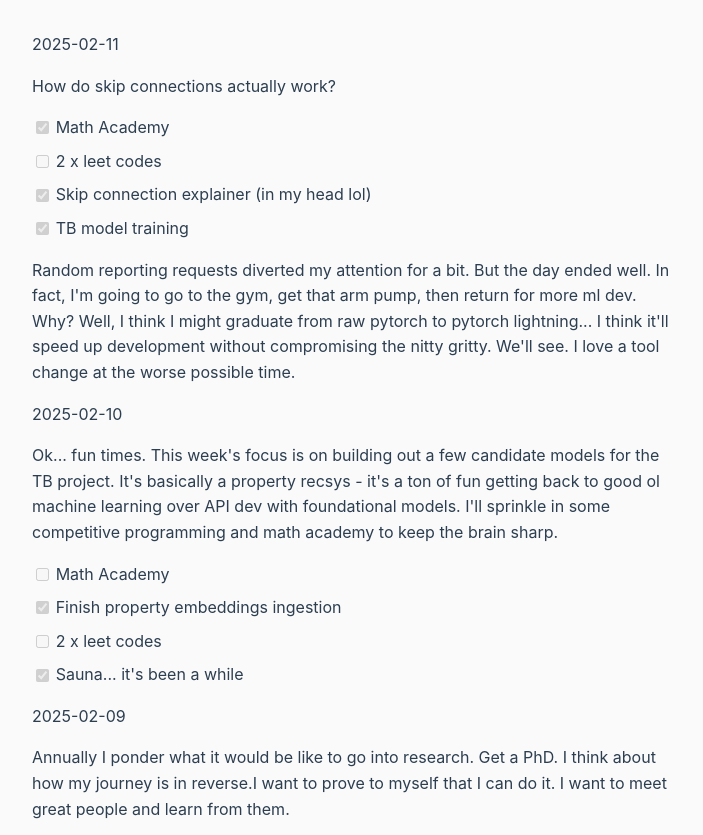
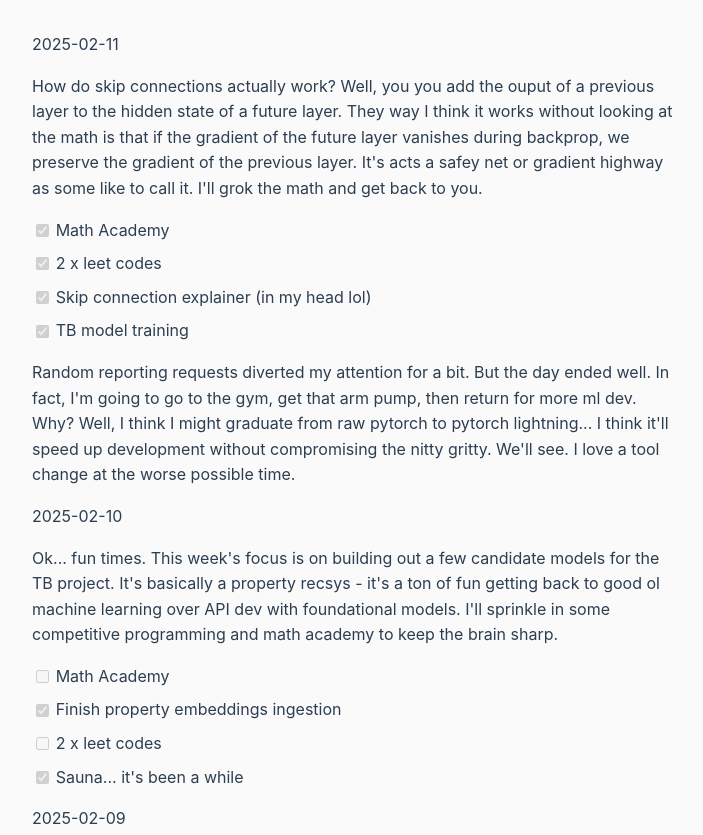
Before and after one commit to grad-ient/logmd, a plain HTML site: page index.html in a window 1280 px wide. Shown: the top 835 px of the page, without its empty margins (283-986 px from the left). Drawn offline with Linux system fonts and the light colour scheme.

Commit message:
deploy: 94c10773bdabe47f9b3efeded765c74a52100d69

```diff
--- a/index.html
+++ b/index.html
@@ -47,10 +47,14 @@
 </head>
 <body>
     <p>2025-02-11</p>
-<p>How do skip connections actually work?</p>
+<p>How do skip connections actually work? Well, you  you add the ouput of a previous
+layer to the hidden state of a future layer. They way I think it works without looking at
+the math is that if the gradient of the future layer vanishes during backprop, we preserve
+the gradient of the previous layer. It's acts  a safey net or gradient highway as some
+like to call it. I'll grok the math and get back to you. </p>
 <ul>
 <li>[x] Math Academy</li>
-<li>[ ] 2 x leet codes</li>
+<li>[x] 2 x leet codes</li>
 <li>[x] Skip connection explainer (in my head lol)</li>
 <li>[x] TB model training</li>
 </ul>
```
